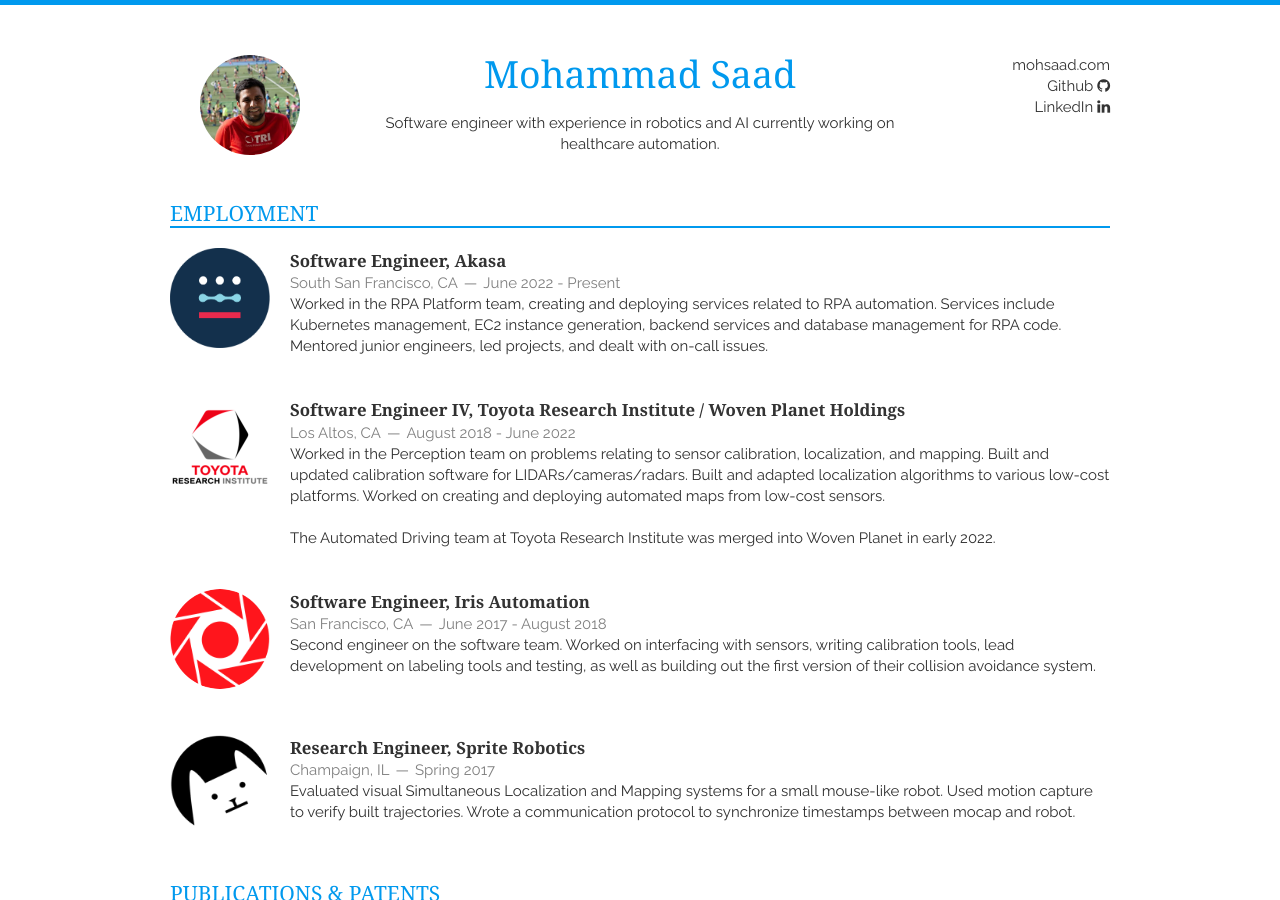
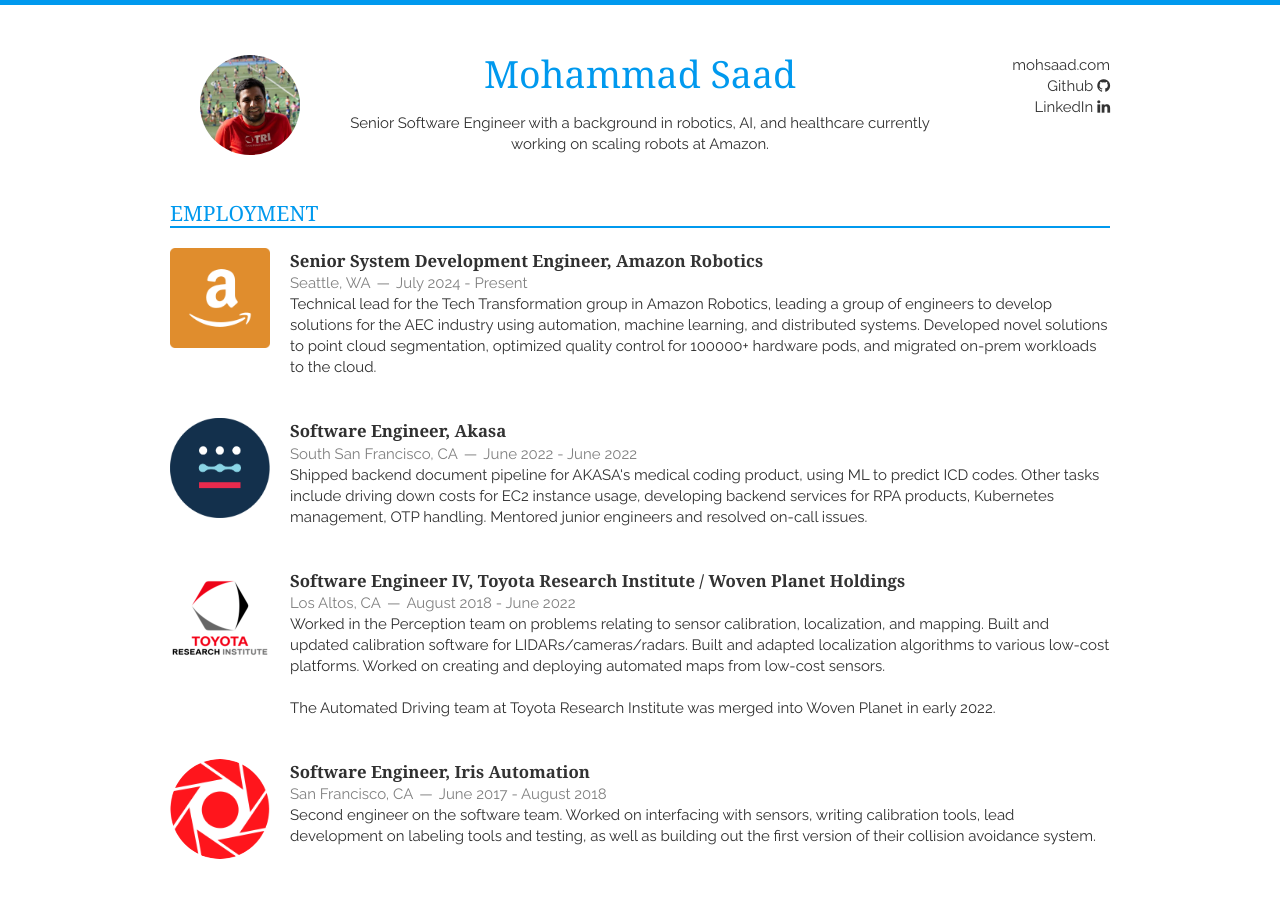
Before and after one commit to mohsaad/mohsaad.github.io, a Jekyll site: the page built from index.html, in a window 1280 px wide and 900 px high. Built offline with Jekyll 4.4.1, drawn with Linux system fonts in a browser that asks for light colours; nearby versions of some CDN libraries.

Commit message:
Update Jul 2025

```diff
--- a/_includes/employment.html
+++ b/_includes/employment.html
@@ -2,6 +2,24 @@
   <section class="sixteen columns">
     <h1 class="underline">Employment</h1>
   </section>
+</div>
+<div class="row">
+  <div class="two columns">
+    <img src="{{ site.baseurl }}static/img/amazon.png" class="display"></img>
+  </div>
+  <div class="fourteen columns">
+    <article>
+        <header>
+          <h1>Senior System Development Engineer, <a href="https://amazon.com/">Amazon Robotics</a></h1>
+            <span><address>Seattle, WA</address><time>July 2024 - Present</time></span>
+        </header>
+        <p>
+            Technical lead for the Tech Transformation group in Amazon Robotics, leading a group of engineers to develop solutions for the AEC industry using
+            automation, machine learning, and distributed systems. Developed novel solutions to point cloud segmentation, optimized quality control for 100000+ hardware
+            pods, and migrated on-prem workloads to the cloud.
+        </p>
+    </article>
+  </div>
 </div>
 <div class="row">
   <div class="two columns">
@@ -11,11 +29,11 @@
     <article>
         <header>
           <h1>Software Engineer, <a href="https://akasa.com/">Akasa</a></h1>
-            <span><address>South San Francisco, CA</address><time>June 2022 - Present</time></span>
+            <span><address>South San Francisco, CA</address><time>June 2022 - June 2022</time></span>
         </header>
         <p>
-            Worked in the RPA Platform team, creating and deploying services related to RPA automation. Services include Kubernetes management, EC2 instance generation,
-            backend services and database management for RPA code. Mentored junior engineers, led projects, and dealt with on-call issues.
+            Shipped backend document pipeline for AKASA's medical coding product, using ML to predict ICD codes. Other tasks include driving down costs for EC2 instance
+            usage, developing backend services for RPA products, Kubernetes management, OTP handling. Mentored junior engineers and resolved on-call issues.
         </p>
     </article>
   </div>
--- a/_layouts/layout.html
+++ b/_layouts/layout.html
@@ -31,7 +31,7 @@
     <header class = "ten columns">
         <h1>{{ site.name }}</h1>
         <p>
-        Software engineer with experience in robotics and AI currently working on healthcare automation.
+        Senior Software Engineer with a background in robotics, AI, and healthcare currently working on scaling robots at Amazon.
         </p>
     </header>
     <div class = "three columns" align="right">
```
Also changed, not shown: static/img/amazon.jpg (added), static/img/amazon.png (added).
